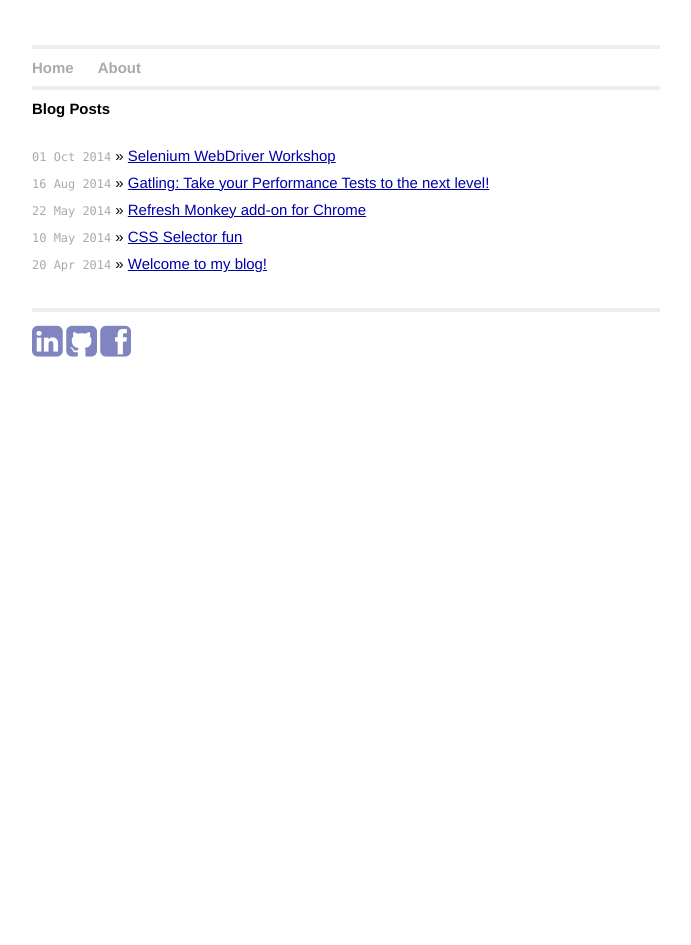
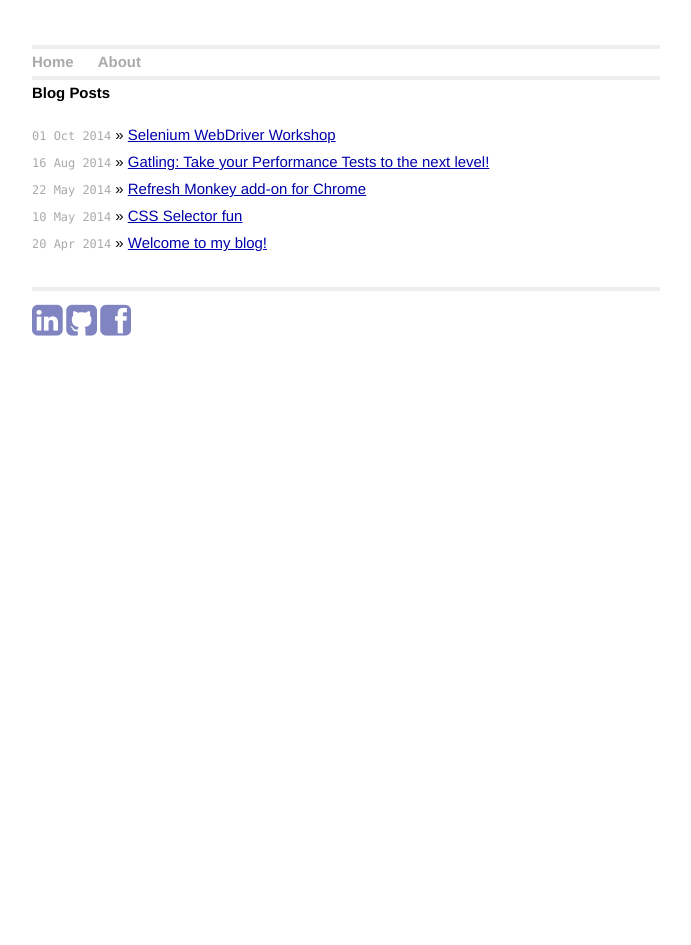
Before and after one commit to rodrigotolledo/rodrigotolledo.github.io, a Jekyll site: the page built from index.html, in a window 1280 px wide. Shown: the whole page, without its empty margins (294-985 px from the left). Built offline with Jekyll 4.4.1, drawn with Linux system fonts in a browser that asks for light colours; Markdown is read by kramdown in place of the engine named in the settings.

Commit message:
Decreases line-height to 1.8em

```diff
--- a/css/main.css
+++ b/css/main.css
@@ -60,7 +60,7 @@
   text-align: justify;
   width: 42em;
   margin: 3em auto 2em;
-  line-height: 2.5em;
+  line-height: 1.8em;
 }
 
 .header {
```
